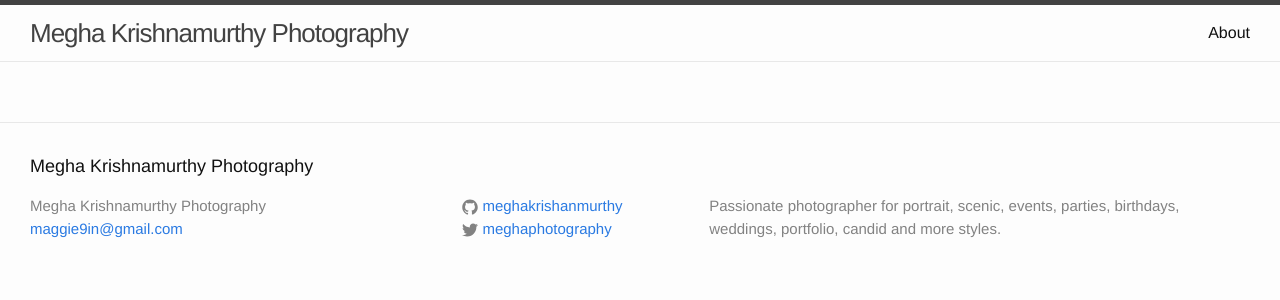
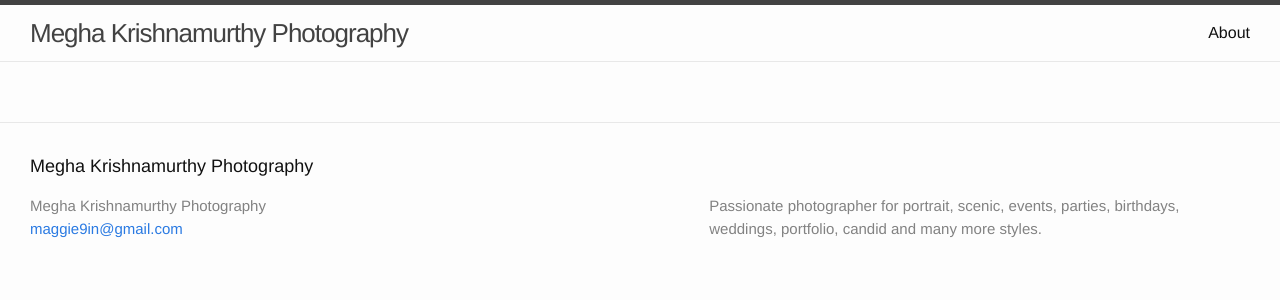
Before and after one commit to meghakrishnamurthy/snap-web, a Jekyll site: the page built from index.html, in a window 1280 px wide. Shown: the top 300 px of the page. Built offline with Jekyll 4.4.1, drawn with Linux system fonts in a browser that asks for light colours.

Commit message:
Fixing content and removing social tags

```diff
--- a/_config.yml
+++ b/_config.yml
@@ -8,11 +8,11 @@
 # Site settings
 title: Megha Krishnamurthy Photography
 email: maggie9in@gmail.com
-description: Passionate photographer for portrait, scenic, events, parties, birthdays, weddings, portfolio, candid and more styles.
+description: Passionate photographer for portrait, scenic, events, parties, birthdays, weddings, portfolio, candid and many more styles.
 baseurl: ""
 url: "http://meghaphotography.com" # the base hostname & protocol for your site
-twitter_username: meghaphotography
-github_username:  meghakrishanmurthy
+twitter_username:
+github_username:
 
 # Build settings
 markdown: kramdown
```
